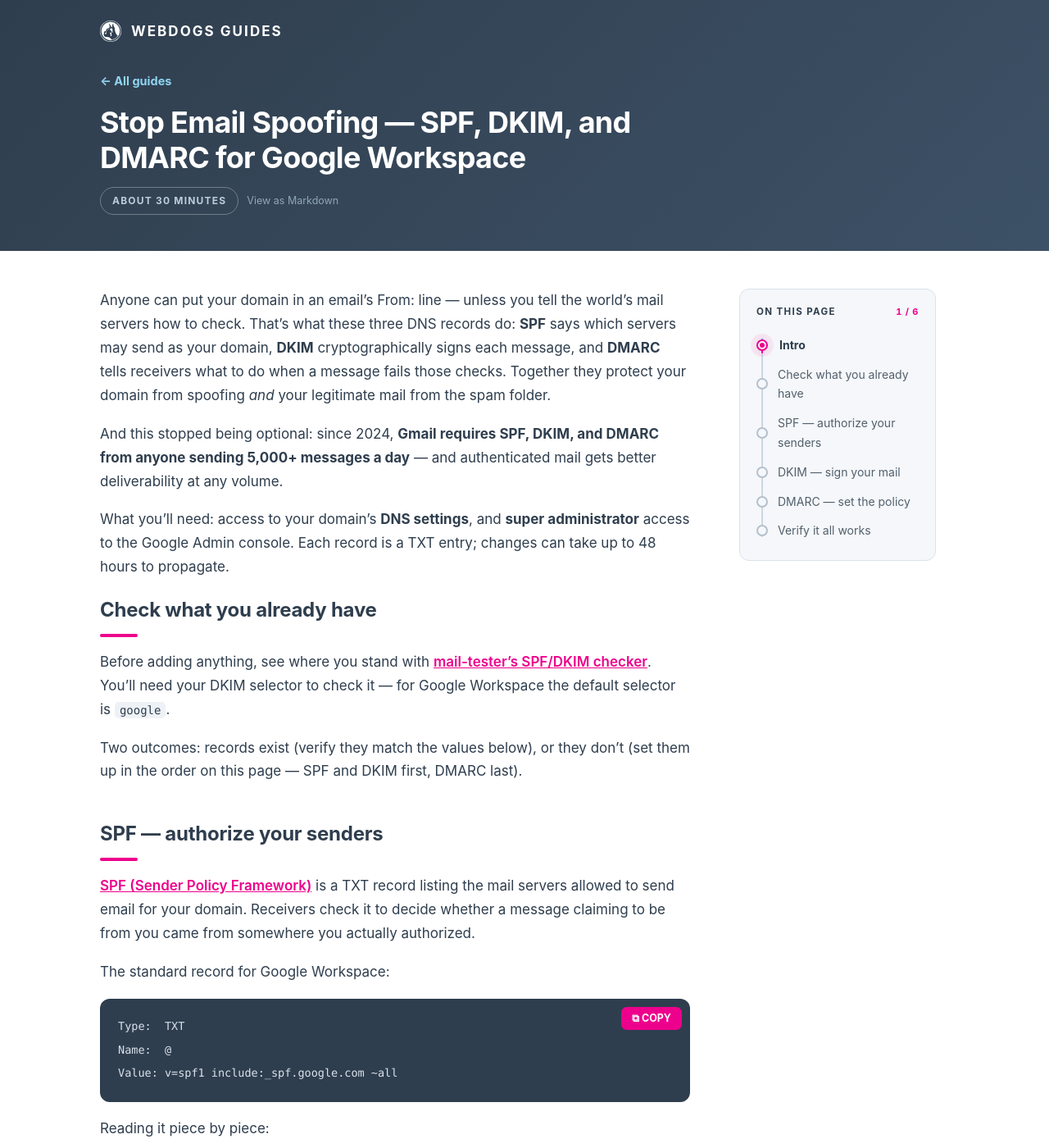
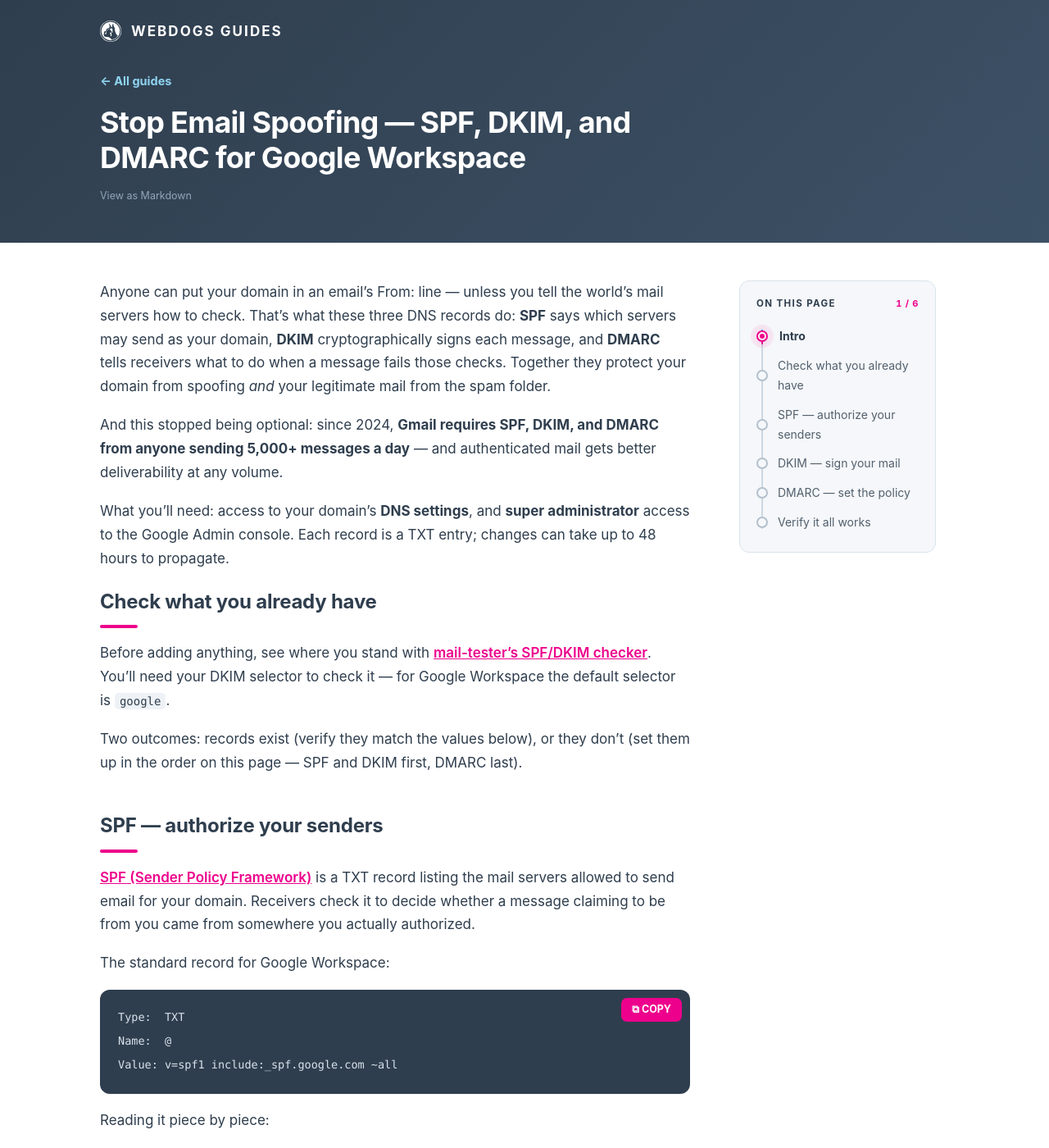
Before and after one commit to theWEBDOGS/guides, a Jekyll site: the page built from spf-dkim-dmarc/index.md, in a window 1280 px wide and 1400 px high. Shown: the whole window at 82% size. Built offline with Jekyll 4.4.1, drawn with Linux system fonts in a browser that asks for light colours; some web fonts are replaced.

Commit message:
Publish guides (2026-06-11) [generated]

```diff
--- a/_layouts/guide.html
+++ b/_layouts/guide.html
@@ -9,7 +9,7 @@ layout: base
     </div>
     <nav class="crumb"><a href="{{ '/' | relative_url }}">← All guides</a></nav>
     <h1>{{ page.title }}</h1>
-    {%- if page.time %}<p><span class="time">{{ page.time }}</span><a class="mdlink" href="guide.md" title="This guide as plain Markdown — ideal for pasting to an AI assistant">View as Markdown</a></p>{% endif %}
+    <p><a class="mdlink" href="guide.md" title="This guide as plain Markdown — ideal for pasting to an AI assistant">View as Markdown</a></p>
   </div>
 </div>
 <div class="layout">
--- a/assets/css/guides.css
+++ b/assets/css/guides.css
@@ -95,15 +95,8 @@ body.home { background: var(--paper); }
   font-size: 36px; line-height: 1.2; letter-spacing: -.02em;
   font-weight: 700; max-width: 760px;
 }
-.band .time {
+.band .mdlink {
   display: inline-block; margin-top: 14px;
-  border: 1px solid rgba(255, 255, 255, .3); border-radius: 999px;
-  padding: 6px 14px; color: #bcccdc;
-  font-family: var(--brand-font); font-weight: 700; font-size: 12px;
-  letter-spacing: .1em; text-transform: uppercase;
-}
-.band .mdlink {
-  display: inline-block; margin: 14px 0 0 10px;
   color: #8fa6b8; font-size: 12.5px; text-decoration: none;
 }
 .band .mdlink:hover { color: #fff; text-decoration: underline; }
--- a/spf-dkim-dmarc/index.md
+++ b/spf-dkim-dmarc/index.md
@@ -2,7 +2,6 @@
 public: true
 title: "Stop Email Spoofing — SPF, DKIM, and DMARC for Google Workspace"
 slug: spf-dkim-dmarc
-time: "About 30 minutes"
 description: "The three DNS records that prove your email is really yours — authorize your senders, sign your mail, set the policy. Required for bulk senders since 2024."
 ---
 
```
Also changed, not shown: typewhisper/index.md (+0 -1 lines).
